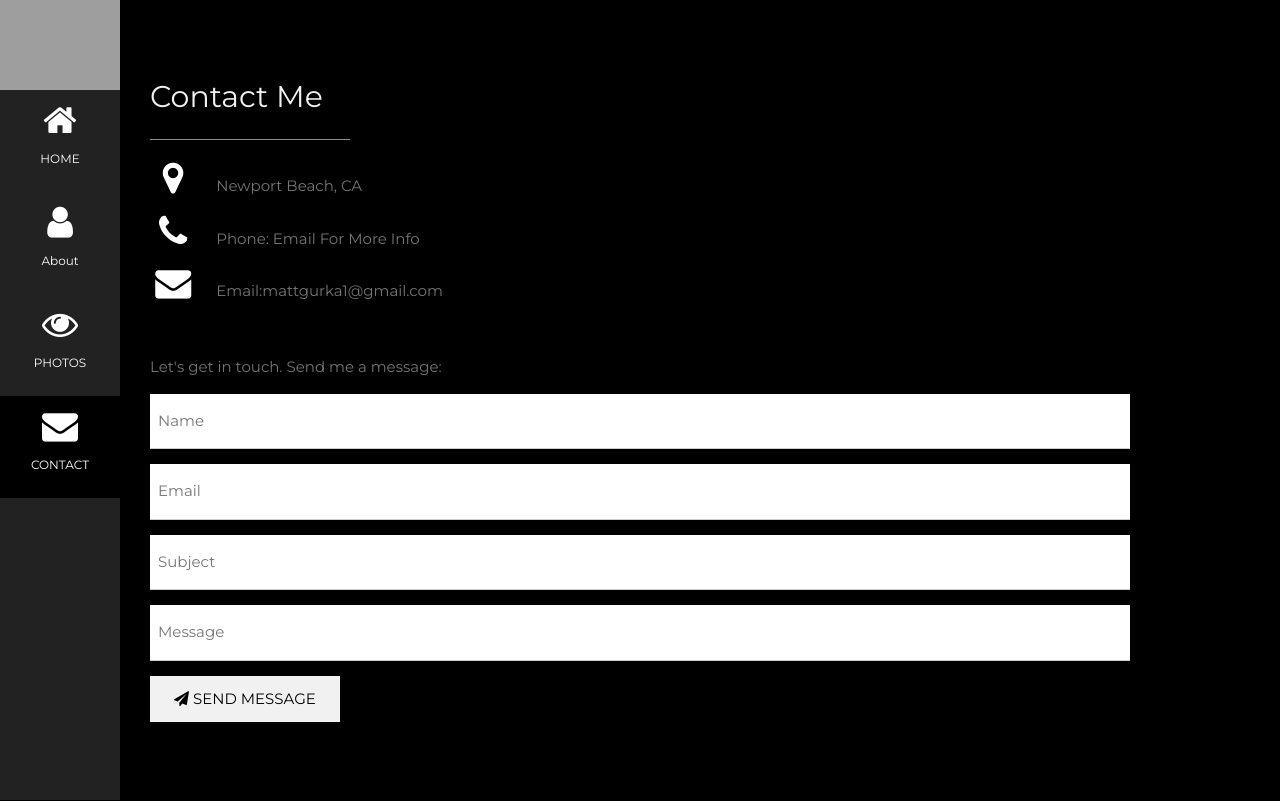
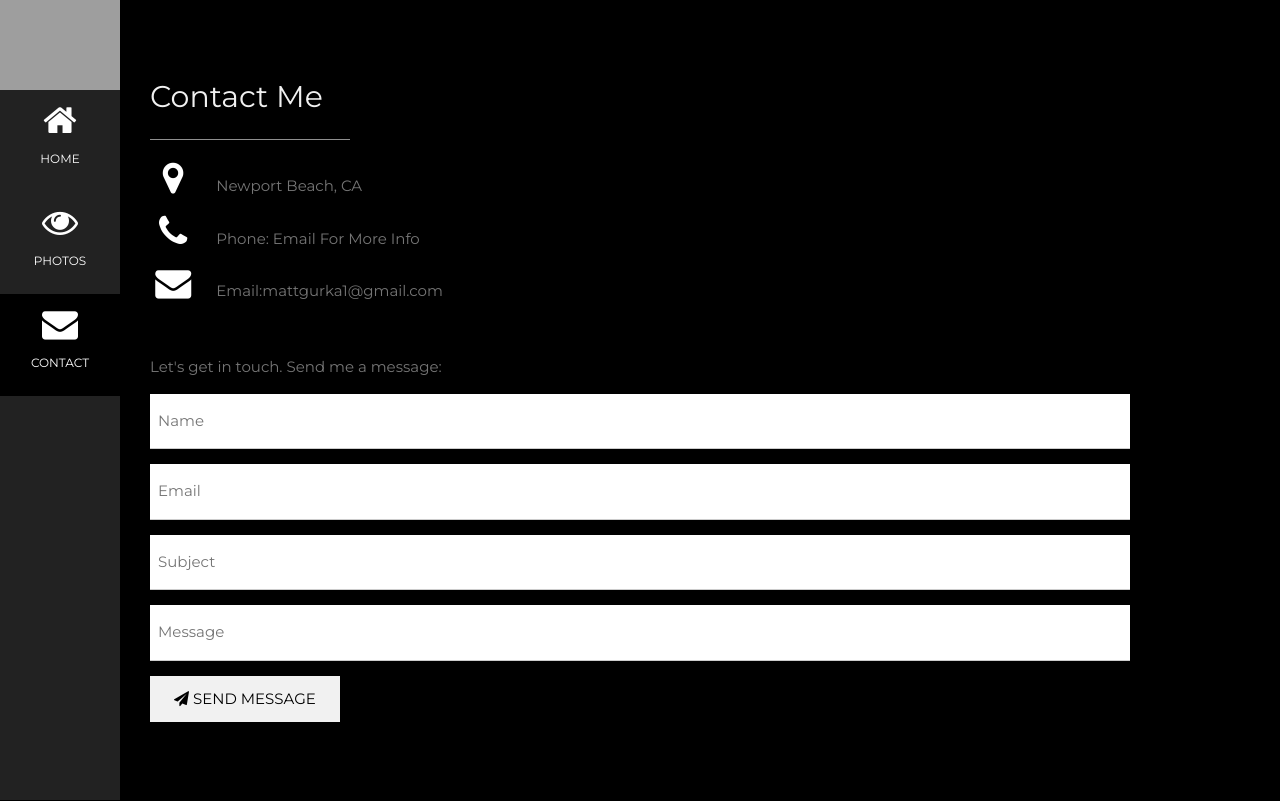
Before and after one commit to mcgurka/Contact, a plain HTML site: page index.html in a window 1280 px wide. Drawn offline with nearby package versions, Linux system fonts and the light colour scheme; grey boxes are pictures that could not be loaded.

Commit message:
Update index.html

```diff
--- a/index.html
+++ b/index.html
@@ -28,10 +28,6 @@ body, h1,h2,h3,h4,h5,h6 {font-family: "Montserrat", sans-serif}
   <a href="https://mcgurka.github.io/" class="w3-bar-item w3-button w3-padding-large w3-hover-black">
     <i class="fa fa-home w3-xxlarge"></i>
     <p>HOME</p>
-  </a>
-  <a href="#about" class="w3-bar-item w3-button w3-padding-large w3-hover-black">
-    <i class="fa fa-user w3-xxlarge"></i>
-    <p>About</p>
   </a>
   <a href="https://mcgurka.github.io/Photos/" class="w3-bar-item w3-button w3-padding-large w3-hover-black">
     <i class="fa fa-eye w3-xxlarge"></i>
```
